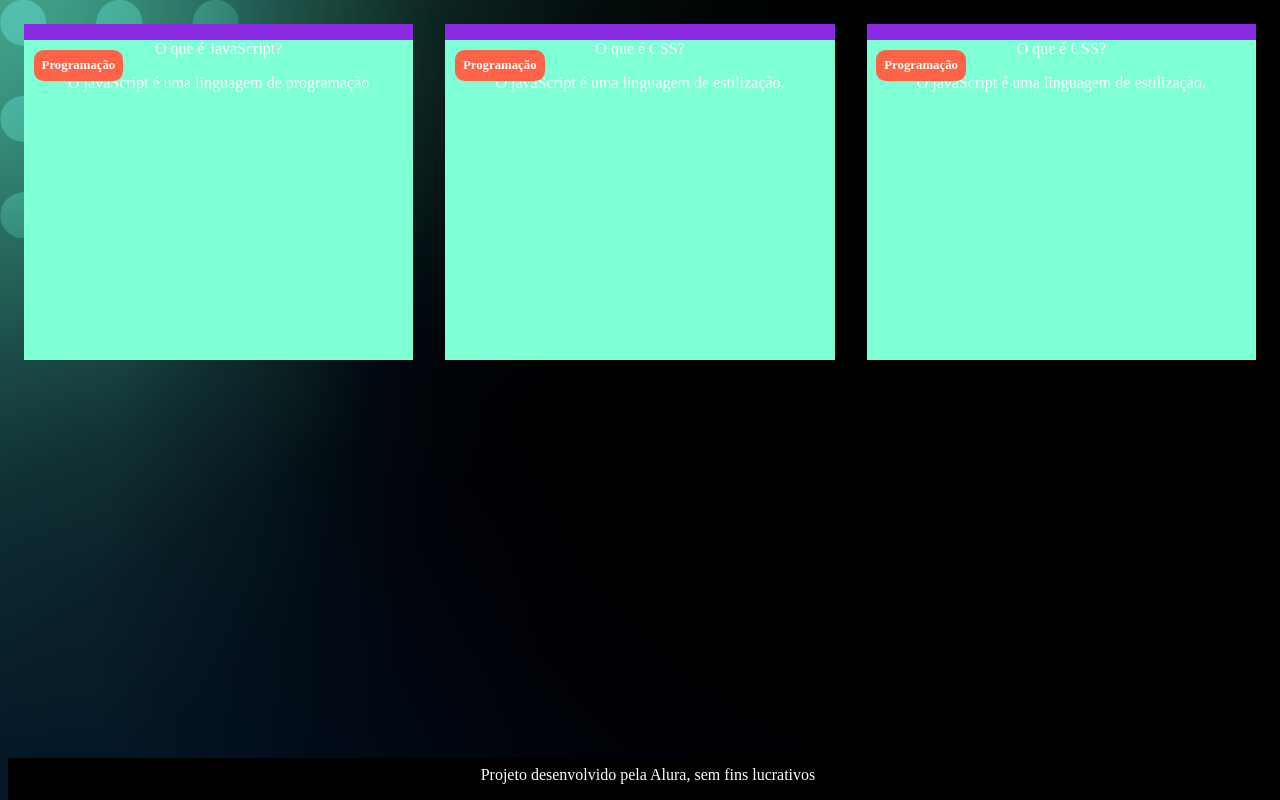
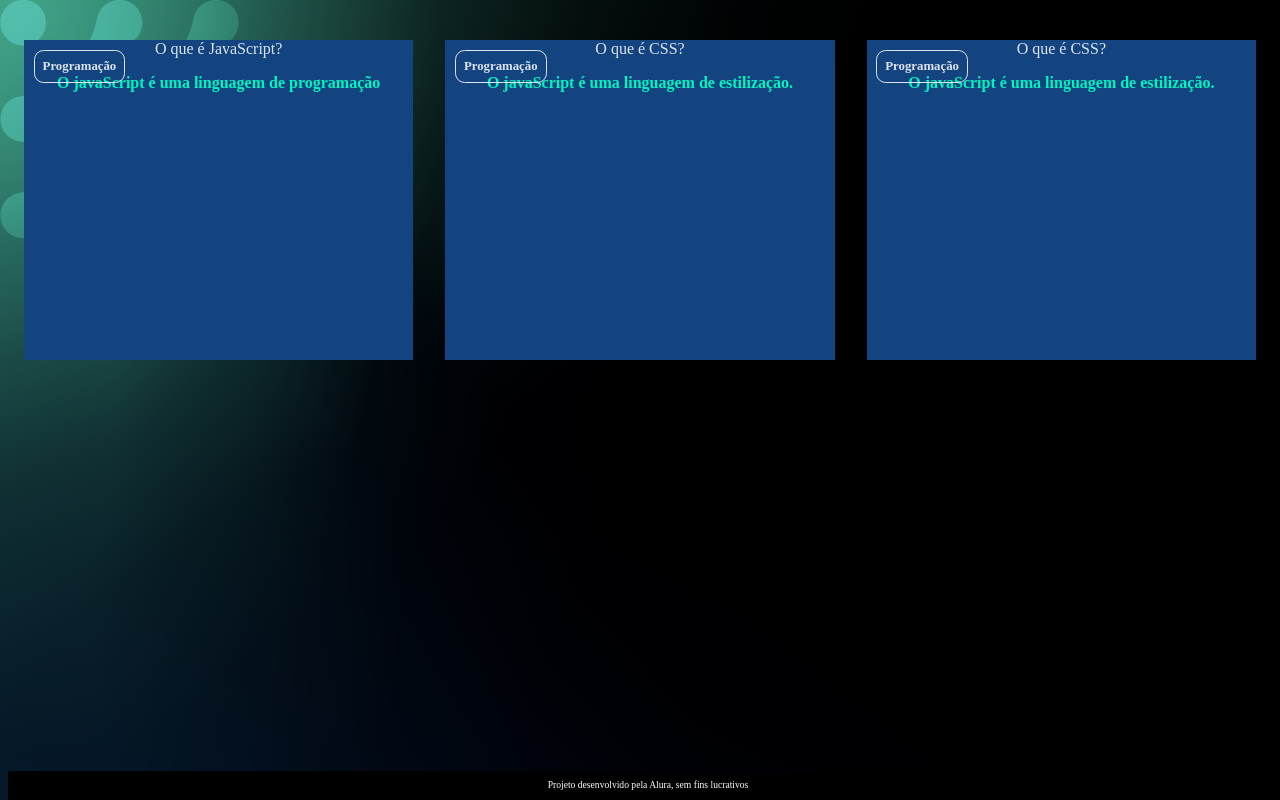
Before and after one commit to fabiocampos1001111/flash-cards, a plain HTML site: page flash-cards-main/flashcards/index.html in a window 1280 px wide. Drawn offline with Linux system fonts and the light colour scheme.

Commit message:
flashcard quase completo

```diff
--- /dev/null
+++ b/flash-cards-main/flash-cards-main/flashcards/assets/style.css
@@ -0,0 +1,43 @@
+body {
+    background: url(img/bg-desktop.webp);
+    font-family: Bai Jamjuree;
+    color: white;
+}
+footer {background-color: black;
+    color: white;
+    position: fixed;
+    bottom: 0;
+    width: 100%;
+}
+
+footer p {
+    text-align: center;
+    font-size: 0,6rem;
+    margin-top: 0.5rem;
+}
+#container {
+    display: flex;
+}
+.cartao {
+    margin: 1rem 1rem;
+    background-color:blueviolet;
+    height: 20rem;
+    flex-grow: 1;
+    flex-basis: calc(33% - 6rem);
+}
+
+.cartao__conteudo {
+    text-align: center;
+    background-color:aquamarine;
+    height:100%;
+}
+
+.cartao__conteudo h3 {
+    background-color: tomato;
+    text-align: left;
+    padding: 0.5rem;
+    position: absolute;
+    margin: 0.6rem;
+    border-radius: 0.6rem;
+    font-size: 1vw;
+}
--- a/flash-cards-main/flashcards/assets/style.css
+++ b/flash-cards-main/flashcards/assets/style.css
@@ -1,8 +1,66 @@
+:root {
+    --text-color: #DBE4EF;
+    --card-front-color: #144480;
+    --card-back-color: #00F4BF;
+}
+
 body {
     background: url(img/bg-desktop.webp);
     font-family: Bai Jamjuree;
     color: white;
 }
+
+#container {
+    display: flex;
+}
+.cartao {
+    margin: 1rem 1rem;
+    height: 20rem;
+    flex-grow: 1;
+    flex-basis: calc(33% - 6rem);
+}
+
+.cartao__conteudo {
+    text-align: center;
+    background-color: var(--card-front-color);
+    height: 100%;
+    transform-style: preserve-3d;
+    transition: transform 300ms ease-in-out;
+}
+
+.cartao__conteudo h3 {
+   color: var(--text-color);
+   border: 1px solid var(--text-color);
+    text-align: left;
+    padding: 0.5rem;
+    position: absolute;
+    margin: 0.6rem;
+    border-radius: 0.6rem;
+    font-size: 1vw;
+    backface-visibility: hidden;
+
+}
+
+.cartao__conteudo__pergunta p {
+    color: var(--text-color);
+    font-weight: 500;
+
+}
+.cartao__conteudo__resposta p {
+    color: var(--card-back-color);
+    font-weight: 700;
+}
+
+.cartao:hover .cartao__conteudo{
+    transform: rotateY(180deg);
+}
+.cartao__conteudo__pergunta,
+.cartao__conteudo__resposta {
+    backface-visibility: hidden;
+}
+
+
+
 footer {background-color: black;
     color: white;
     position: fixed;
@@ -12,32 +70,6 @@ footer {background-color: black;
 
 footer p {
     text-align: center;
-    font-size: 0,6rem;
+    font-size: 0.6rem;
     margin-top: 0.5rem;
 }
-#container {
-    display: flex;
-}
-.cartao {
-    margin: 1rem 1rem;
-    background-color:blueviolet;
-    height: 20rem;
-    flex-grow: 1;
-    flex-basis: calc(33% - 6rem);
-}
-
-.cartao__conteudo {
-    text-align: center;
-    background-color:aquamarine;
-    height:100%;
-}
-
-.cartao__conteudo h3 {
-    background-color: tomato;
-    text-align: left;
-    padding: 0.5rem;
-    position: absolute;
-    margin: 0.6rem;
-    border-radius: 0.6rem;
-    font-size: 1vw;
-}
```
Also changed, not shown: flash-cards-main/flash-cards-main/flashcards/index.html (added, +66 -0 lines), flash-cards-main/flash-cards-main/flashcards/assets/img/bg-desktop.webp (added), flash-cards-main/flash-cards-main/flashcards/assets/img/bg-mobile.webp (added), flash-cards-main/flash-cards-main/flashcards/assets/img/bg-tablet.webp (added), 2 other files.
